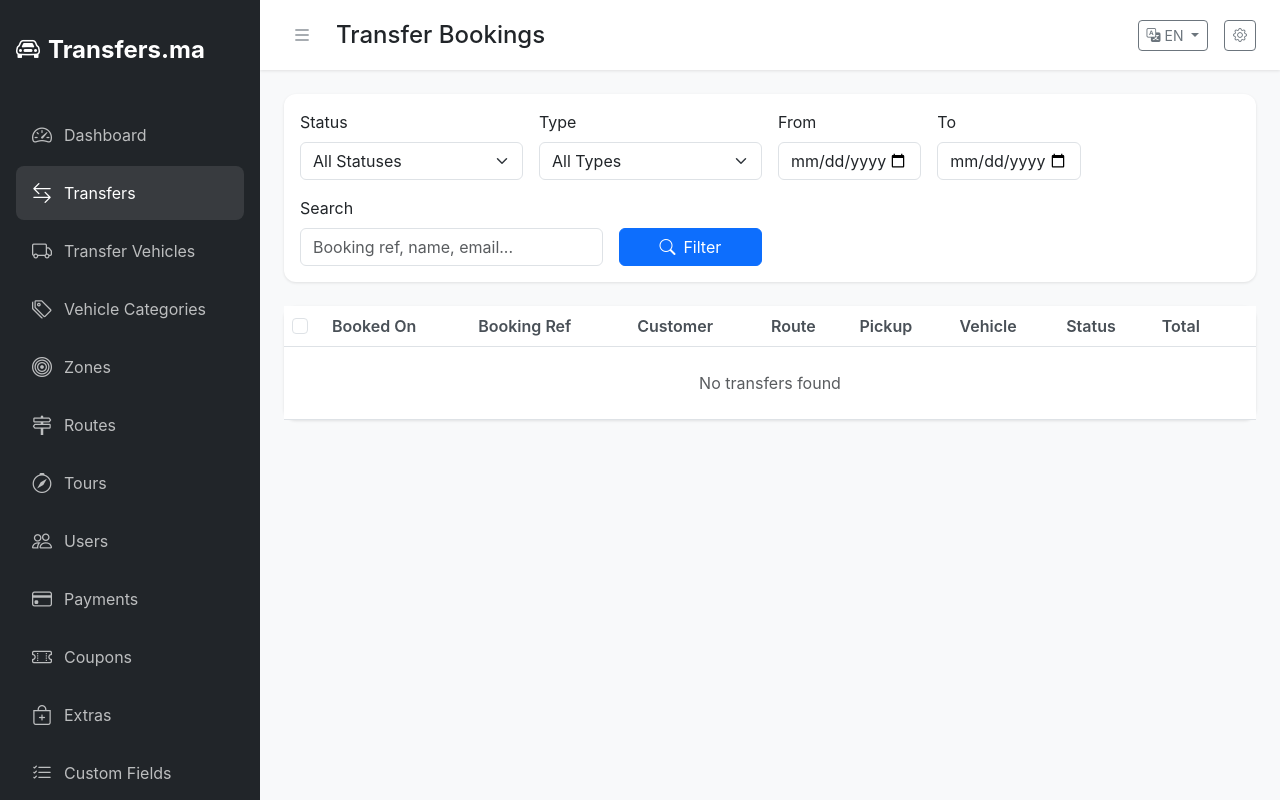
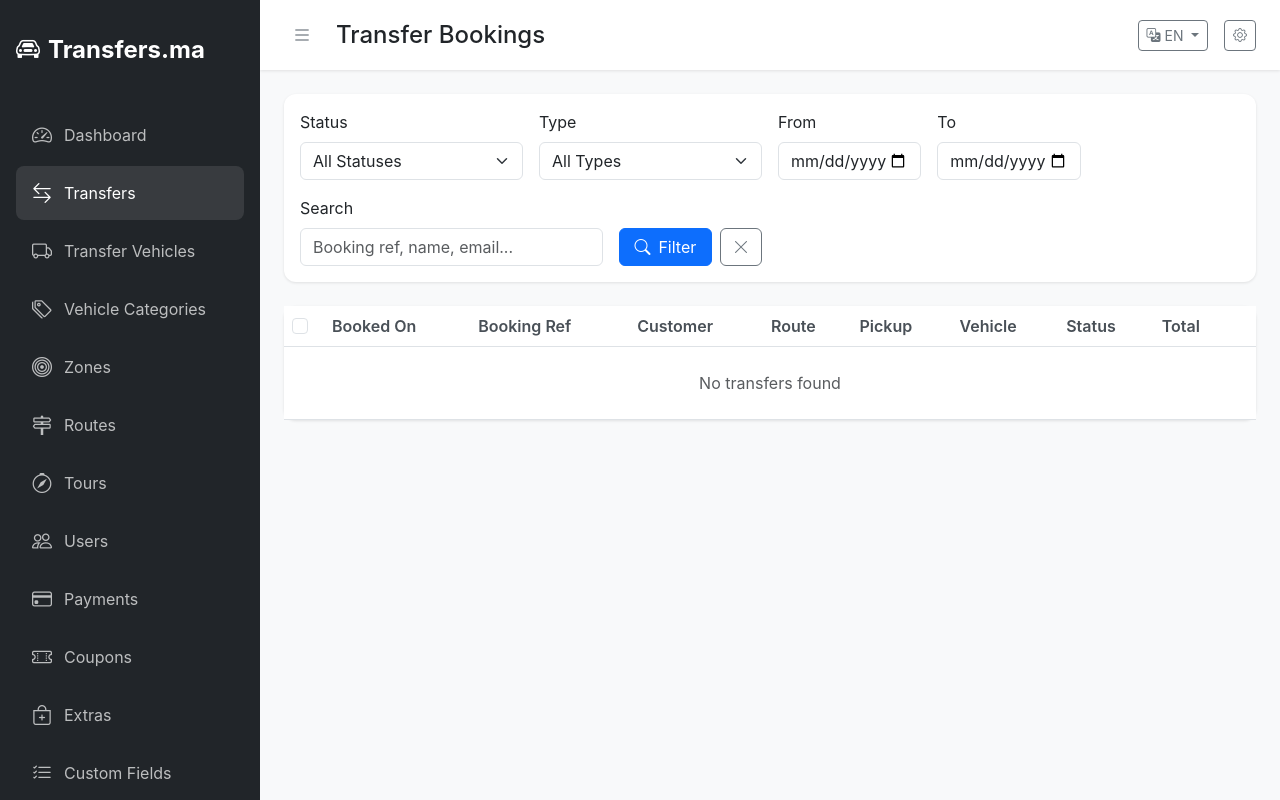
Before and after one commit to CalilDrissi/transfers-ma, a Django app: page /dashboard/transfers/ in a window 1280 px wide. Run offline with Django 5.2, Linux system fonts and the light colour scheme; the visitor is signed in with stand-in values (Sample User, id 1); data comes from the database, SQL or seed files in the repository; data that the repository does not hold is empty; parts of the project's set-up code (start-up, migrations or seed data) failed here and were passed over.

Commit message:
Add clear filters button to dashboard transfers list
Co-Authored-By: Claude Opus 4.6 <noreply@anthropic.com>

```diff
--- a/templates/dashboard/transfers/list.html
+++ b/templates/dashboard/transfers/list.html
@@ -39,10 +39,13 @@
                 <label class="form-label">{% trans "Search" %}</label>
                 <input type="text" name="search" class="form-control" placeholder="{% trans 'Booking ref, name, email...' %}" value="{{ request.GET.search }}">
             </div>
-            <div class="col-md-2 d-flex align-items-end">
-                <button type="submit" class="btn btn-primary w-100">
+            <div class="col-md-2 d-flex align-items-end gap-2">
+                <button type="submit" class="btn btn-primary flex-grow-1">
                     <i class="bi bi-search me-2"></i>{% trans "Filter" %}
                 </button>
+                <a href="{% url 'dashboard:transfer_list' %}" class="btn btn-outline-secondary" title="{% trans 'Clear filters' %}">
+                    <i class="bi bi-x-lg"></i>
+                </a>
             </div>
         </form>
     </div>
```
